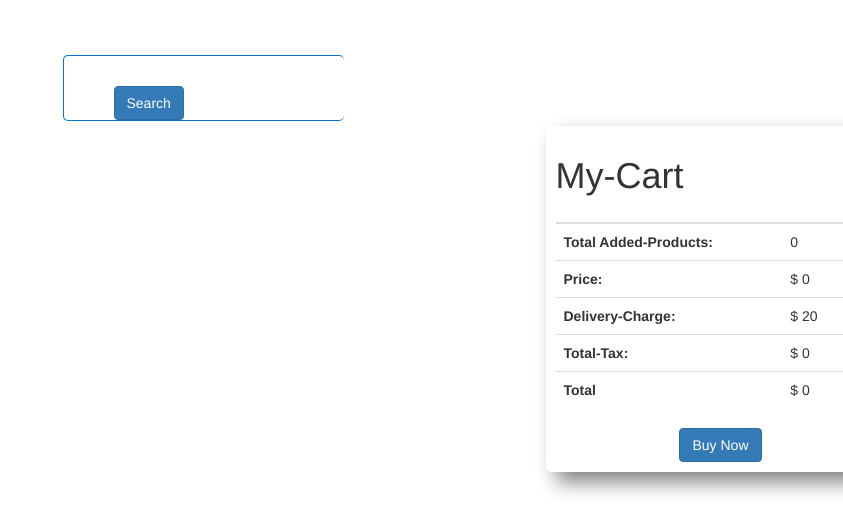
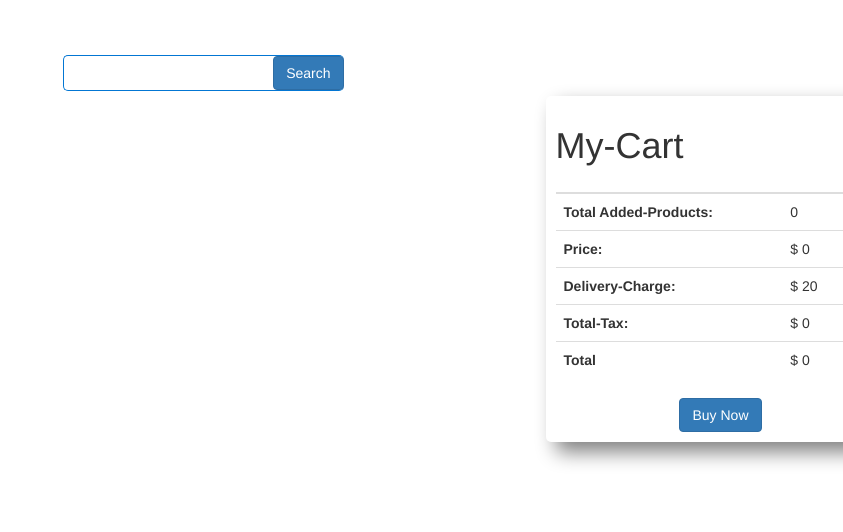
Before and after one commit to Mrinal-KANTI55/CardOperation, a plain HTML site: page index.html in a window 1280 px wide. Shown: the whole page, without its empty margins (437-1280 px from the left). Drawn offline with nearby package versions, Linux system fonts and the light colour scheme; no server answers.

Commit message:
solve search button problem

```diff
--- a/css/style.css
+++ b/css/style.css
@@ -12,6 +12,7 @@ body {
   outline: none;
   border: none;
 }
+  /* solve the button problem */
 .search-box {
   border: 1px solid rgb(3, 118, 211);
   width: 281px;
@@ -19,12 +20,12 @@ body {
   margin: auto;
   margin-top: 50px;
   border-right: none;
+  display: flex;
+  justify-content: space-between;
 }
 .search-button {
   padding: 10px 50px;
   border-radius: 25px;
-  /* solve the button problem */
-  margin-left: 50px;
 }
 #all-products {
   display: grid;
```
Also changed, not shown: index.html (+1 -1 lines).
